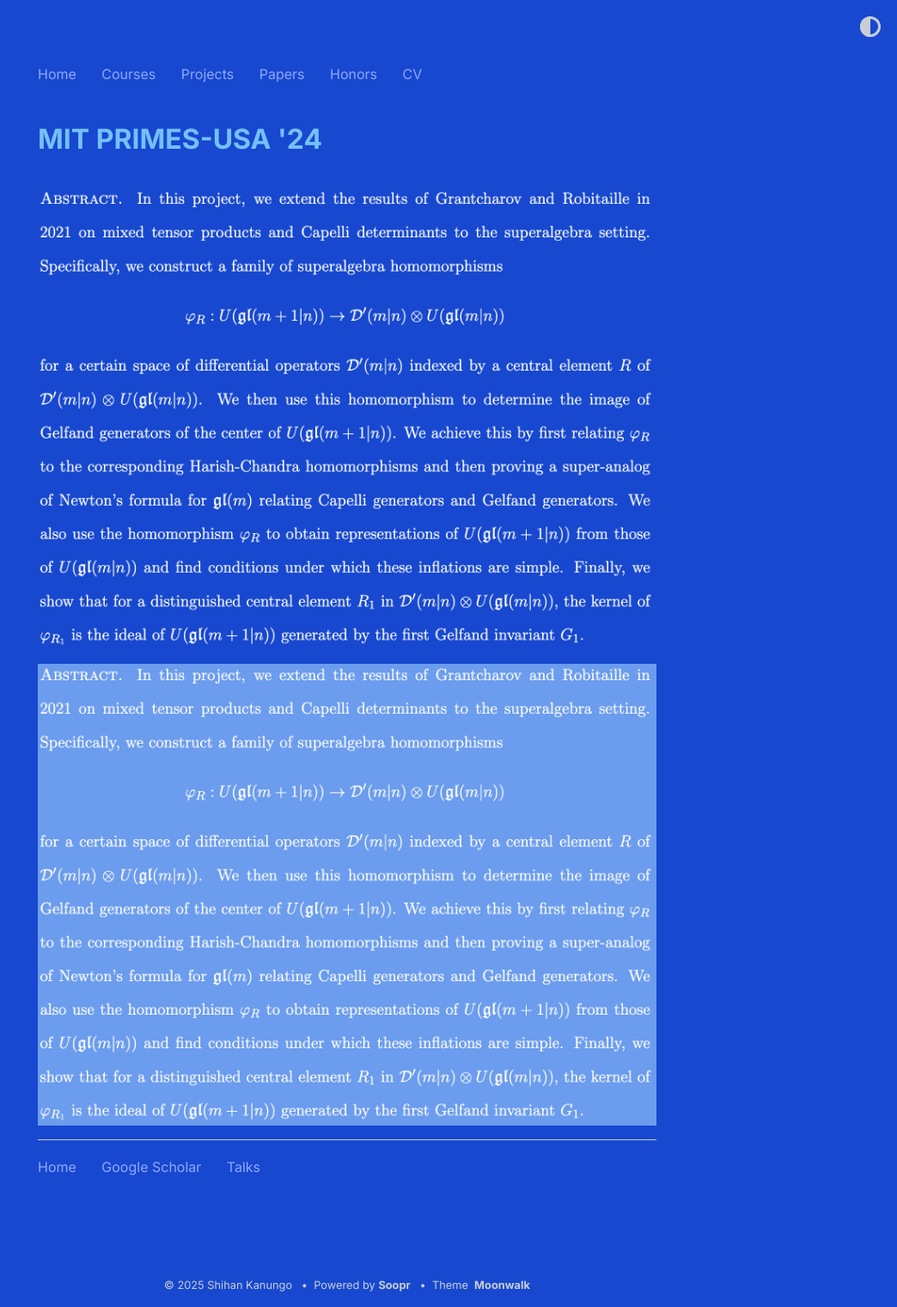
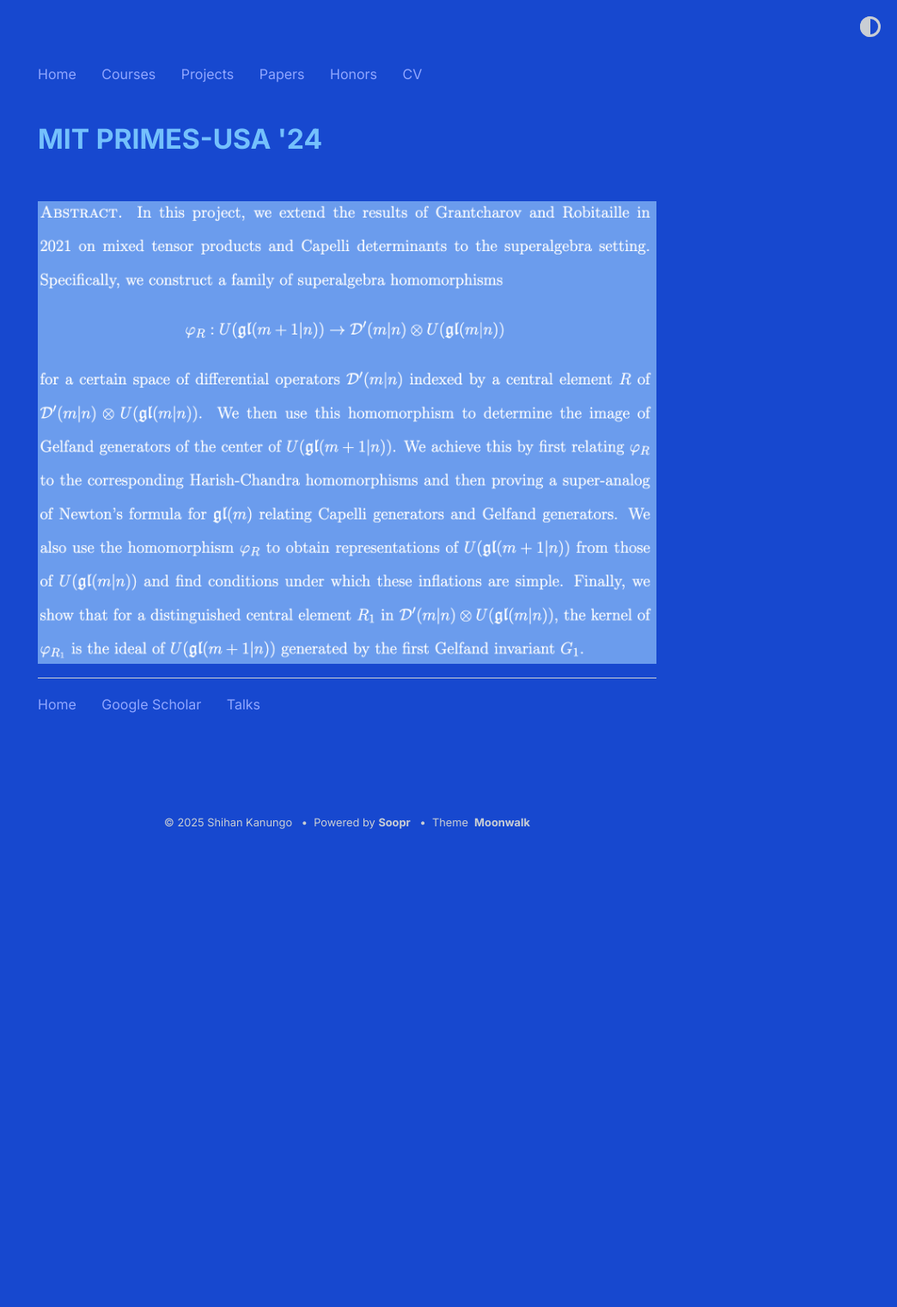
Before and after one commit to shihankanungo/shihankanungo.github.io, a Jekyll site: the page built from primes-24-1.md, in a window 1280 px wide. Shown: the whole page at 86% size, without its empty margins (236-1280 px from the left). Built offline with Jekyll 4.4.1, drawn with Linux system fonts in a browser that asks for light colours; after the commit the page ends 982 px from its top, so only the background shows below that.

Commit message:
Update primes-24-1.md

```diff
--- a/primes-24-1.md
+++ b/primes-24-1.md
@@ -3,6 +3,6 @@ layout: post
 title: MIT PRIMES-USA '24
 ---
 <br>
-![abstract dark](https://github.com/shihankanungo/shihankanungo.github.io/blob/master/primes-24-1-dblue.png#gh-dark-mode-only)
+<!-- ![abstract dark](https://github.com/shihankanungo/shihankanungo.github.io/blob/master/primes-24-1-dblue.png#gh-dark-mode-only) -->
 
-![abstract light](https://github.com/shihankanungo/shihankanungo.github.io/blob/master/primes-24-1-lblue.png#gh-light-mode-only)
+![abstract light](https://github.com/shihankanungo/shihankanungo.github.io/blob/master/primes-24-1-lblue.png)
```
